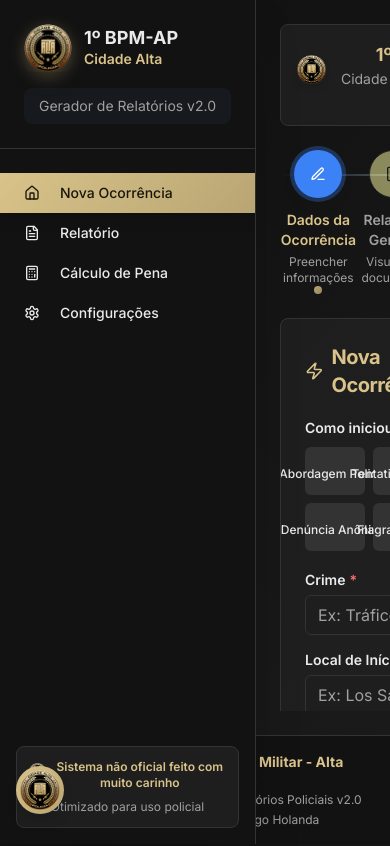
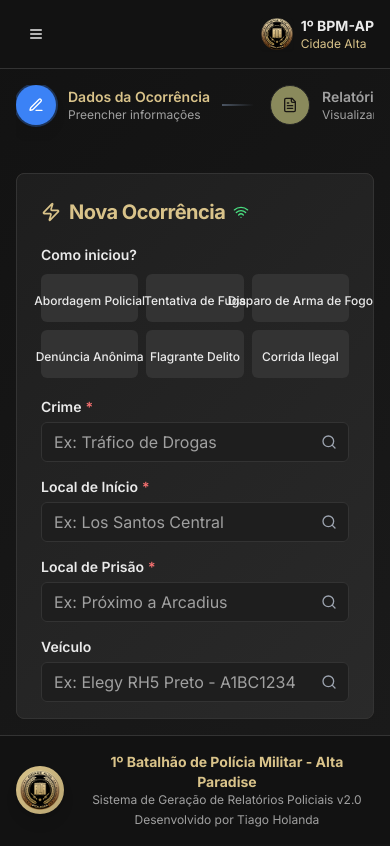
Before and after one commit to slnntk/police-report-generator, a Next.js app: page / in a window 390 px wide. Shown: the top 846 px of the page. Built offline with nearby package versions, Linux system fonts and the light colour scheme.

Commit message:
Major responsive layout improvements and mobile optimization
Co-authored-by: slnntk <101597036+slnntk@users.noreply.github.com>

```diff
--- a/app/page.tsx
+++ b/app/page.tsx
@@ -8,13 +8,34 @@ import { ClientWrapper } from "@/components/ClientWrapper"
 
 export default function Home() {
   const [activeTab, setActiveTab] = useState("form")
+  const [sidebarOpen, setSidebarOpen] = useState(false)
 
   return (
     <ClientWrapper>
-      <div className="min-h-screen h-screen bg-slate-50 flex overflow-hidden">
-        <Sidebar activeTab={activeTab} setActiveTab={setActiveTab} />
-        <div className="flex-1 flex flex-col overflow-hidden min-h-0">
-          <MainContent activeTab={activeTab} setActiveTab={setActiveTab} />
+      <div className="min-h-screen h-screen dark-bg flex overflow-hidden">
+        {/* Mobile backdrop */}
+        {sidebarOpen && (
+          <div
+            className="fixed inset-0 bg-black bg-opacity-50 z-40 lg:hidden"
+            onClick={() => setSidebarOpen(false)}
+          />
+        )}
+
+        {/* Sidebar */}
+        <Sidebar
+          activeTab={activeTab}
+          setActiveTab={setActiveTab}
+          isOpen={sidebarOpen}
+          onClose={() => setSidebarOpen(false)}
+        />
+
+        {/* Main content area */}
+        <div className="flex-1 flex flex-col overflow-hidden min-h-0 lg:ml-64">
+          <MainContent
+            activeTab={activeTab}
+            setActiveTab={setActiveTab}
+            onOpenSidebar={() => setSidebarOpen(true)}
+          />
           <Footer />
         </div>
       </div>
--- a/components/ClientWrapper.tsx
+++ b/components/ClientWrapper.tsx
@@ -13,10 +13,10 @@ export function ClientWrapper({ children }: ClientWrapperProps) {
   const [mounted, setMounted] = useState(false)
 
   useEffect(() => {
-    // Pequeno delay para garantir que tudo está carregado
+    // Smaller delay for faster load
     const timer = setTimeout(() => {
       setMounted(true)
-    }, 100)
+    }, 50)
 
     return () => clearTimeout(timer)
   }, [])
--- a/components/MainContent.tsx
+++ b/components/MainContent.tsx
@@ -2,6 +2,9 @@
 
 import { useState } from "react"
 import { motion, AnimatePresence } from "framer-motion"
+import { Menu } from "lucide-react"
+import { Button } from "@/components/ui/button"
+import Image from "next/image"
 import { QuickOccurrenceForm } from "./QuickOccurrenceForm"
 import { ReportView } from "./ReportView"
 import { InteractivePenaltyView } from "./InteractivePenaltyView"
@@ -12,9 +15,10 @@ import { useOccurrenceStore } from "@/lib/store"
 interface MainContentProps {
   activeTab: string
   setActiveTab: (tab: string) => void
+  onOpenSidebar: () => void
 }
 
-export function MainContent({ activeTab, setActiveTab }: MainContentProps) {
+export function MainContent({ activeTab, setActiveTab, onOpenSidebar }: MainContentProps) {
   const { generatedReport } = useOccurrenceStore()
   const [currentStep, setCurrentStep] = useState("form")
   const [feedbackAction, setFeedbackAction] = useState<"generated" | "copied" | "calculated" | null>(null)
@@ -60,6 +64,7 @@ export function MainContent({ activeTab, setActiveTab }: MainContentProps) {
             exit="out"
             variants={pageVariants}
             transition={pageTransition}
+            className="flex-1 flex flex-col min-h-0"
           >
             <QuickOccurrenceForm
               onFormSubmit={handleFormSubmit}
@@ -77,6 +82,7 @@ export function MainContent({ activeTab, setActiveTab }: MainContentProps) {
             exit="out"
             variants={pageVariants}
             transition={pageTransition}
+            className="flex-1 flex flex-col min-h-0"
           >
             <ReportView onEditForm={() => setCurrentStep("form")} onCopyFeedback={handleCopyFeedback} />
           </motion.div>
@@ -90,6 +96,7 @@ export function MainContent({ activeTab, setActiveTab }: MainContentProps) {
             exit="out"
             variants={pageVariants}
             transition={pageTransition}
+            className="flex-1 flex flex-col min-h-0"
           >
             <InteractivePenaltyView onEditForm={() => setCurrentStep("form")} />
           </motion.div>
@@ -100,13 +107,49 @@ export function MainContent({ activeTab, setActiveTab }: MainContentProps) {
   }
 
   return (
-    <div className="ml-64 flex-1 p-6 gradient-background h-full flex flex-col overflow-hidden">
-      <div className="max-w-6xl mx-auto flex-1 flex flex-col h-full">
+    <div className="flex-1 flex flex-col gradient-background overflow-hidden">
+      {/* Mobile header */}
+      <div className="lg:hidden flex items-center justify-between p-4 border-b dark-border dark-bg">
+        <Button
+          variant="ghost"
+          size="sm"
+          onClick={onOpenSidebar}
+          className="dark-text hover:dark-secondary-hover"
+        >
+          <Menu className="h-6 w-6" />
+        </Button>
+        <div className="flex items-center gap-2">
+          <div className="relative w-8 h-8">
+            <Image
+              src="/images/emblema-policia.png"
+              alt="Emblema 1º BPM-AP"
+              width={32}
+              height={32}
+              className="rounded shadow-sm"
+              priority
+            />
+          </div>
+          <div>
+            <h1 className="text-sm font-bold dark-text">1º BPM-AP</h1>
+            <p className="text-xs dark-highlight">Cidade Alta</p>
+          </div>
+        </div>
+      </div>
+
+      {/* Main content */}
+      <div className="flex-1 flex flex-col overflow-hidden p-4 lg:p-6">
+        <div className="max-w-6xl mx-auto flex-1 flex flex-col h-full w-full">
           {/* Navegação por etapas */}
-        <StepperNavigation currentStep={currentStep} onStepChange={handleStepChange} hasReport={!!generatedReport} />
+          <div className="mb-4 lg:mb-6">
+            <StepperNavigation
+              currentStep={currentStep}
+              onStepChange={handleStepChange}
+              hasReport={!!generatedReport}
+            />
+          </div>
 
           {/* Conteúdo da etapa atual */}
-        <div className="flex-1 flex flex-col min-h-0 overflow-y-auto">
+          <div className="flex-1 flex flex-col min-h-0 overflow-hidden">
             <AnimatePresence mode="wait">{renderCurrentStep()}</AnimatePresence>
           </div>
 
@@ -114,5 +157,6 @@ export function MainContent({ activeTab, setActiveTab }: MainContentProps) {
           <ActionFeedback action={feedbackAction} onComplete={() => setFeedbackAction(null)} />
         </div>
       </div>
+    </div>
   )
 }
--- a/components/Sidebar.tsx
+++ b/components/Sidebar.tsx
@@ -1,15 +1,17 @@
 "use client"
 
-import { FileText, Calculator, Home, Settings } from "lucide-react"
+import { FileText, Calculator, Home, Settings, X } from "lucide-react"
 import { Button } from "@/components/ui/button"
 import Image from "next/image"
 
 interface SidebarProps {
     activeTab: string
     setActiveTab: (tab: string) => void
+    isOpen: boolean
+    onClose: () => void
 }
 
-export function Sidebar({ activeTab, setActiveTab }: SidebarProps) {
+export function Sidebar({ activeTab, setActiveTab, isOpen, onClose }: SidebarProps) {
     const menuItems = [
         { id: "form", label: "Nova Ocorrência", icon: Home },
         { id: "report", label: "Relatório", icon: FileText },
@@ -17,8 +19,17 @@ export function Sidebar({ activeTab, setActiveTab }: SidebarProps) {
         { id: "settings", label: "Configurações", icon: Settings },
     ]
 
+    const handleItemClick = (itemId: string) => {
+        setActiveTab(itemId)
+        onClose() // Close mobile sidebar when item is selected
+    }
+
     return (
-        <div className="w-64 dark-bg text-white h-screen fixed left-0 top-0 shadow-2xl border-r dark-border">
+        <>
+            {/* Desktop sidebar */}
+            <div className="hidden lg:flex lg:w-64 lg:flex-col lg:fixed lg:inset-y-0 lg:z-50 dark-bg dark-border border-r">
+                <div className="flex flex-col flex-grow">
+                    {/* Header */}
                     <div className="p-6 border-b dark-border">
                         <div className="flex items-center gap-3 mb-4">
                             <div className="relative w-12 h-12 flex-shrink-0">
@@ -29,6 +40,7 @@ export function Sidebar({ activeTab, setActiveTab }: SidebarProps) {
                                     height={48}
                                     className="rounded-lg shadow-lg"
                                     style={{ filter: "drop-shadow(0 4px 8px rgba(217, 195, 138, 0.3))" }}
+                                    priority
                                 />
                             </div>
                             <div className="min-w-0">
@@ -41,19 +53,20 @@ export function Sidebar({ activeTab, setActiveTab }: SidebarProps) {
                         </p>
                     </div>
 
-            <nav className="mt-6">
+                    {/* Navigation */}
+                    <nav className="flex-1 mt-6 px-2">
                         {menuItems.map((item) => {
                             const Icon = item.icon
                             return (
                                 <Button
                                     key={item.id}
                                     variant="ghost"
-                            className={`w-full justify-start px-6 py-4 text-left rounded-none transition-all duration-300 font-medium border-none ${
+                                    className={`w-full justify-start px-4 py-4 mb-1 text-left rounded-lg transition-all duration-300 font-medium ${
                                         activeTab === item.id
-                                    ? "gradient-primary dark-cta-text shadow-lg border-r-4 border-yellow-400"
+                                            ? "gradient-primary dark-cta-text shadow-lg"
                                             : "dark-text hover:dark-secondary-hover hover:dark-text"
                                     }`}
-                            onClick={() => setActiveTab(item.id)}
+                                    onClick={() => handleItemClick(item.id)}
                                 >
                                     <Icon className="mr-3 h-5 w-5" />
                                     {item.label}
@@ -62,11 +75,18 @@ export function Sidebar({ activeTab, setActiveTab }: SidebarProps) {
                         })}
                     </nav>
 
-            <div className="absolute bottom-4 left-4 right-4">
+                    {/* Footer */}
+                    <div className="p-4">
                         <div className="text-center dark-text-soft text-xs p-3 dark-box-bg rounded-lg border dark-border">
                             <div className="flex items-center justify-center gap-2 mb-2">
                                 <div className="relative w-6 h-6">
-                            <Image src="/images/emblema-policia.png" alt="Emblema" width={24} height={24} className="rounded" />
+                                    <Image
+                                        src="/images/emblema-policia.png"
+                                        alt="Emblema"
+                                        width={24}
+                                        height={24}
+                                        className="rounded"
+                                    />
                                 </div>
                                 <p className="font-semibold dark-highlight">Sistema não oficial feito com muito carinho</p>
                             </div>
@@ -74,5 +94,88 @@ export function Sidebar({ activeTab, setActiveTab }: SidebarProps) {
                         </div>
                     </div>
                 </div>
+            </div>
+
+            {/* Mobile sidebar */}
+            <div className={`lg:hidden fixed inset-0 z-50 ${isOpen ? 'block' : 'hidden'}`}>
+                <div className="fixed inset-y-0 left-0 w-64 dark-bg dark-border border-r shadow-xl">
+                    <div className="flex flex-col h-full">
+                        {/* Mobile header with close button */}
+                        <div className="p-6 border-b dark-border">
+                            <div className="flex items-center justify-between mb-4">
+                                <div className="flex items-center gap-3">
+                                    <div className="relative w-10 h-10 flex-shrink-0">
+                                        <Image
+                                            src="/images/emblema-policia.png"
+                                            alt="Emblema 1º BPM-AP"
+                                            width={40}
+                                            height={40}
+                                            className="rounded-lg shadow-lg"
+                                            style={{ filter: "drop-shadow(0 4px 8px rgba(217, 195, 138, 0.3))" }}
+                                        />
+                                    </div>
+                                    <div className="min-w-0">
+                                        <h1 className="text-base font-bold dark-text leading-tight">1º BPM-AP</h1>
+                                        <p className="text-xs dark-highlight font-semibold">Cidade Alta</p>
+                                    </div>
+                                </div>
+                                <Button
+                                    variant="ghost"
+                                    size="sm"
+                                    onClick={onClose}
+                                    className="dark-text hover:dark-secondary-hover"
+                                >
+                                    <X className="h-5 w-5" />
+                                </Button>
+                            </div>
+                            <p className="dark-text-soft text-xs text-center bg-gray-800/30 px-3 py-2 rounded-lg">
+                                Gerador de Relatórios v2.0
+                            </p>
+                        </div>
+
+                        {/* Mobile navigation */}
+                        <nav className="flex-1 mt-6 px-2">
+                            {menuItems.map((item) => {
+                                const Icon = item.icon
+                                return (
+                                    <Button
+                                        key={item.id}
+                                        variant="ghost"
+                                        className={`w-full justify-start px-4 py-4 mb-1 text-left rounded-lg transition-all duration-300 font-medium ${
+                                            activeTab === item.id
+                                                ? "gradient-primary dark-cta-text shadow-lg"
+                                                : "dark-text hover:dark-secondary-hover hover:dark-text"
+                                        }`}
+                                        onClick={() => handleItemClick(item.id)}
+                                    >
+                                        <Icon className="mr-3 h-5 w-5" />
+                                        {item.label}
+                                    </Button>
+                                )
+                            })}
+                        </nav>
+
+                        {/* Mobile footer */}
+                        <div className="p-4">
+                            <div className="text-center dark-text-soft text-xs p-3 dark-box-bg rounded-lg border dark-border">
+                                <div className="flex items-center justify-center gap-2 mb-2">
+                                    <div className="relative w-5 h-5">
+                                        <Image
+                                            src="/images/emblema-policia.png"
+                                            alt="Emblema"
+                                            width={20}
+                                            height={20}
+                                            className="rounded"
+                                        />
+                                    </div>
+                                    <p className="font-semibold dark-highlight">Sistema não oficial</p>
+                                </div>
+                                <p>Otimizado para uso policial</p>
+                            </div>
+                        </div>
+                    </div>
+                </div>
+            </div>
+        </>
     )
 }
--- a/components/StepperNavigation.tsx
+++ b/components/StepperNavigation.tsx
@@ -48,9 +48,9 @@ export function StepperNavigation({ currentStep, onStepChange, hasReport }: Step
   const steps = getSteps()
 
   return (
-      <div className="w-full mb-8">
-        {/* Header com emblema */}
-        <div className="flex items-center justify-center mb-6 p-4 dark-box-bg rounded-lg border dark-border">
+    <div className="w-full mb-4 lg:mb-8">
+      {/* Header com emblema - Hidden on mobile since it's already in mobile header */}
+      <div className="hidden lg:flex items-center justify-center mb-6 p-4 dark-box-bg rounded-lg border dark-border">
         <div className="flex items-center gap-3">
           <div className="relative w-10 h-10">
             <Image
@@ -59,6 +59,7 @@ export function StepperNavigation({ currentStep, onStepChange, hasReport }: Step
               width={40}
               height={40}
               className="rounded-lg shadow-md"
+              priority
             />
           </div>
           <div className="text-center">
@@ -68,7 +69,8 @@ export function StepperNavigation({ currentStep, onStepChange, hasReport }: Step
         </div>
       </div>
 
-        <div className="flex items-center justify-between relative">
+      {/* Desktop stepper */}
+      <div className="hidden md:flex items-center justify-between relative">
         {/* Linha de conexão */}
         <div className="absolute top-6 left-0 right-0 h-0.5 dark-border bg-gradient-to-r from-transparent via-gray-600 to-transparent"></div>
 
@@ -118,6 +120,57 @@ export function StepperNavigation({ currentStep, onStepChange, hasReport }: Step
           )
         })}
       </div>
+
+      {/* Mobile stepper - horizontal scrollable */}
+      <div className="md:hidden">
+        <div className="flex gap-4 overflow-x-auto pb-4 scrollbar-thin">
+          {steps.map((step, index) => {
+            const Icon = step.icon
+            const isClickable = step.status !== "upcoming"
+
+            return (
+              <div key={step.id} className="flex items-center gap-3 min-w-fit">
+                <Button
+                  onClick={() => isClickable && onStepChange(step.id)}
+                  disabled={!isClickable}
+                  className={`
+                    w-10 h-10 rounded-full p-0 transition-all duration-300 flex-shrink-0
+                    ${
+                      step.status === "completed"
+                        ? "gradient-primary dark-cta-text shadow-lg"
+                        : step.status === "current"
+                          ? "bg-blue-500 text-white shadow-lg ring-2 ring-blue-500/30"
+                          : "dark-secondary-bg dark-text-soft border dark-border"
+                    }
+                    ${isClickable ? "cursor-pointer" : "cursor-not-allowed"}
+                  `}
+                >
+                  {step.status === "completed" ? <Check className="h-4 w-4" /> : <Icon className="h-4 w-4" />}
+                </Button>
+
+                <div className="min-w-0">
+                  <h3
+                    className={`text-sm font-semibold ${
+                      step.status === "current"
+                        ? "dark-highlight"
+                        : step.status === "completed"
+                          ? "dark-text"
+                          : "dark-text-soft"
+                    }`}
+                  >
+                    {step.title}
+                  </h3>
+                  <p className="text-xs dark-text-soft">{step.description}</p>
+                </div>
+
+                {index < steps.length - 1 && (
+                  <div className="w-8 h-0.5 dark-border bg-gradient-to-r from-gray-600 to-transparent flex-shrink-0"></div>
+                )}
+              </div>
+            )
+          })}
+        </div>
+      </div>
     </div>
   )
 }
```
Lines whose indentation alone changed are shown as unchanged.
